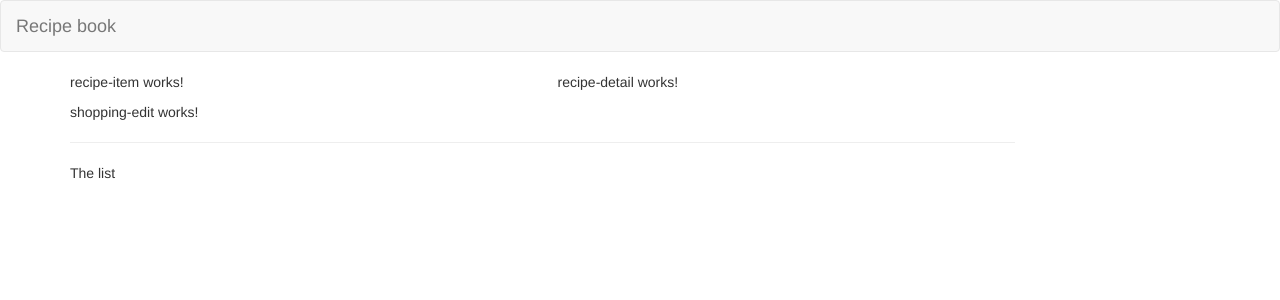
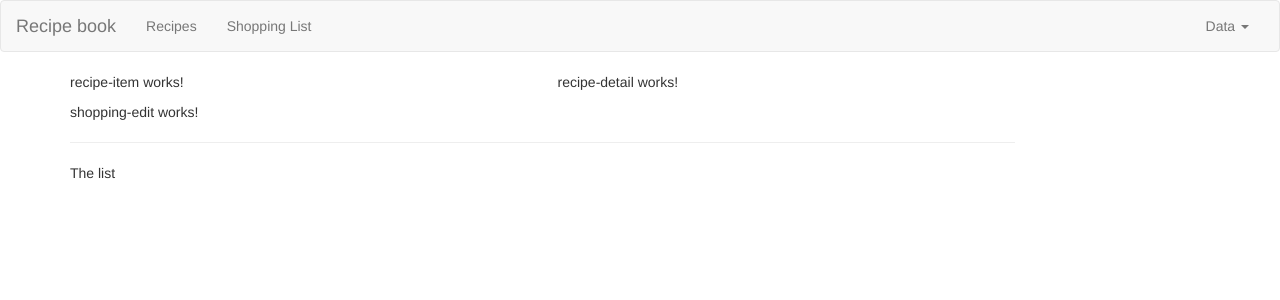
Before and after one commit to jackW50/angular_practice, an Angular app: page / in a window 1280 px wide. Shown: the top 300 px of the page. Built offline with nearby package versions, Linux system fonts and the light colour scheme.

Commit message:
Turn the header into a Navbar presentation.

```diff
--- a/src/app/header/header.component.html
+++ b/src/app/header/header.component.html
@@ -3,5 +3,28 @@
         <div class="navbar-header">
             <a href="#" class="navbar-brand">Recipe book</a>
         </div>
+        <div class="collapse navbar-collapse">
+            <ul class="nav navbar-nav">
+                <li>
+                    <a href="#">Recipes</a>
+                </li>
+                <li>
+                    <a href="#">Shopping List</a>
+                </li>
+            </ul>
+            <ul class="nav navbar-nav navbar-right">
+                <li class="dropdown">
+                    <a href="#" class="dropdown-toggle" role="button">Data <span class="caret"></span></a>
+                    <ul class="dropdown-menu">
+                        <li>
+                            <a href="#">Save Data</a>
+                        </li>
+                        <li>
+                            <a href="#">Fetch Data</a>
+                        </li>
+                    </ul>
+                </li>
+            </ul>
+        </div>
     </div>
 </nav>
--- a/src/app/header/header.component.ts
+++ b/src/app/header/header.component.ts
@@ -5,6 +5,8 @@
     templateUrl: './header.component.html'
 })
 export class HeaderComponent {
+
+  collapsed = true;
 
   constructor() {
 
```
